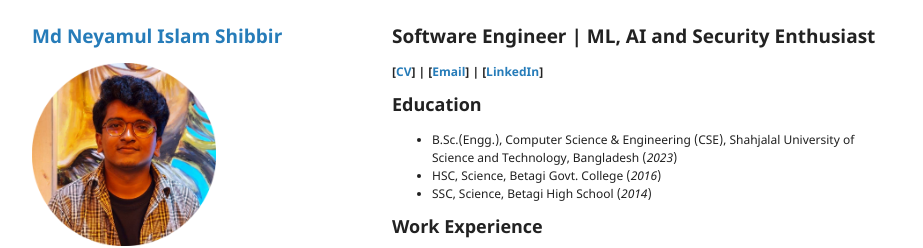
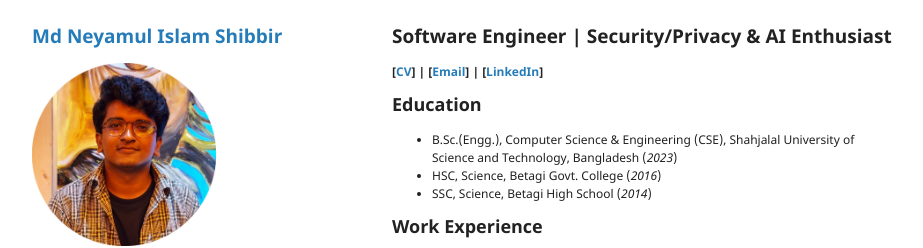
Before and after one commit to neyamul-sbr/neyamul.github.io, a Jekyll site: the page built from index.md, in a window 1280 px wide. Shown: the top 248 px of the page, without its empty margins (178-1101 px from the left). Built offline with Jekyll 4.4.1, drawn with Linux system fonts in a browser that asks for light colours; our own code applies the rules of GitHub Pages for plain Markdown files; the repository's description, which GitHub fills in, is left out.

Commit message:
Update index.md

```diff
--- a/index.md
+++ b/index.md
@@ -1,4 +1,4 @@
-# Software Engineer | ML, AI and Security Enthusiast
+# Software Engineer | Security/Privacy & AI Enthusiast
 **[[CV](https://drive.google.com/file/d/1mYg1v7p2T_K0sqUR-SF1oJ6ONMMkJgpD/view?usp=sharing)] | [[Email](mailto:neyamul47@student.sust.edu)] | [[LinkedIn](https://www.linkedin.com/in/neyamul-sbr/)]**
 ## Education
 - B.Sc.(Engg.), Computer Science & Engineering (CSE), Shahjalal University of Science and Technology, Bangladesh (_2023_)
```
